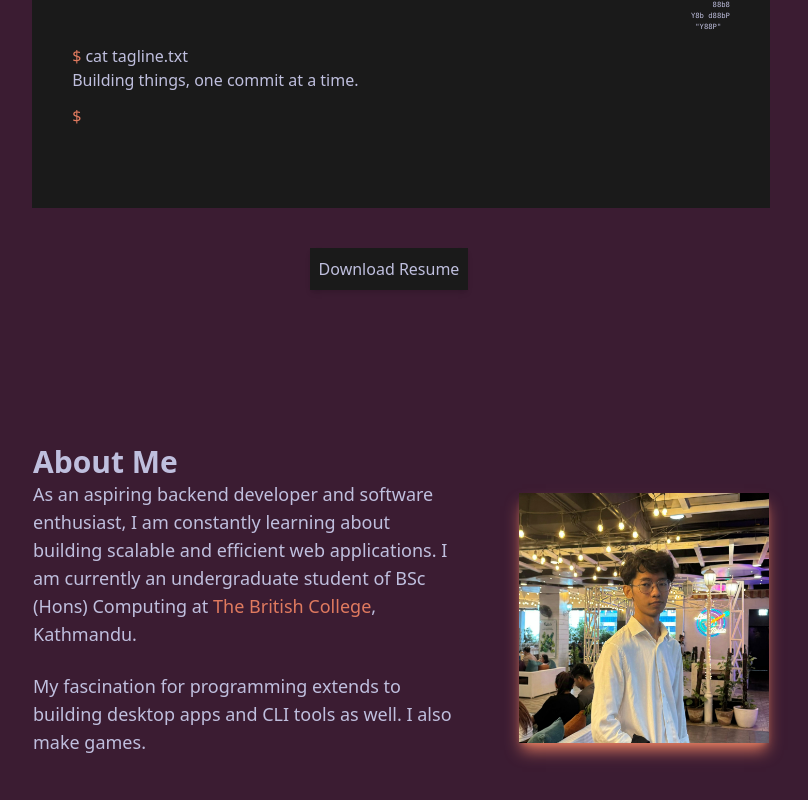
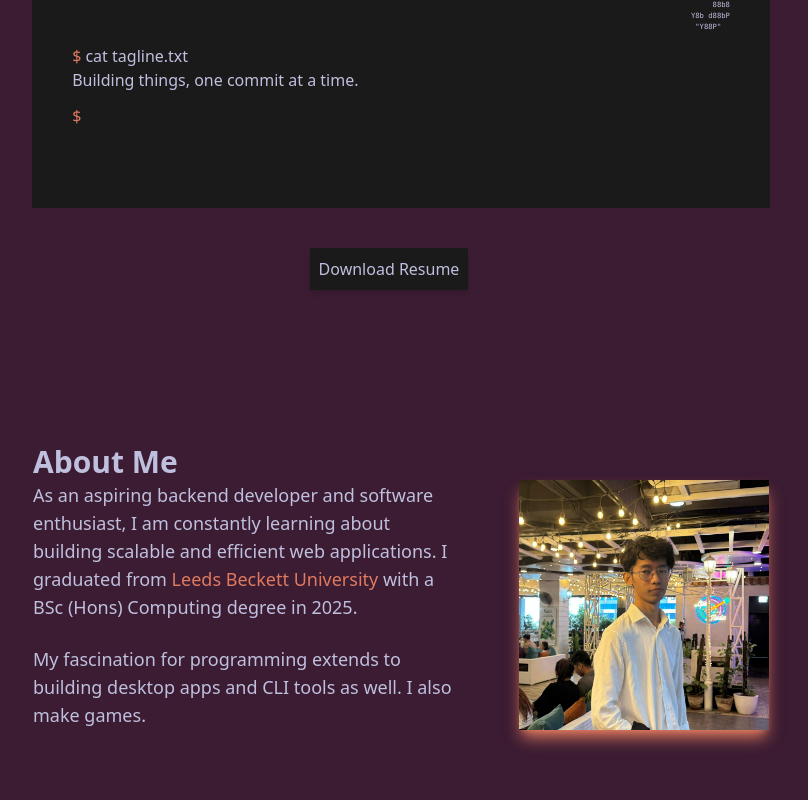
Before and after one commit to Bhabishworgrg/bhabishworgrg.github.io, a React (Vite) app: page / in a window 1280 px wide. Shown: the part 408-1208 px from the top of the page, without its empty margins (239-1047 px from the left). Built offline with nearby package versions, Linux system fonts and the light colour scheme.

Commit message:
Update about section

```diff
--- a/src/components/About.jsx
+++ b/src/components/About.jsx
@@ -6,7 +6,7 @@ function About() {
 			<div className='flex flex-col lg:flex-row items-center justify-center'>
 				<div>
 					<p className='mt-4 lg:mt-0 text-base lg:text-lg'>
-						As an aspiring backend developer and software enthusiast, I am constantly learning about building scalable and efficient web applications. I am currently an undergraduate student of BSc (Hons) Computing at <a href='https://www.thebritishcollege.edu.np/' className='text-highlight hover:saturate-150 transition-transform'>The British College</a>, Kathmandu.
+						As an aspiring backend developer and software enthusiast, I am constantly learning about building scalable and efficient web applications. I graduated from <a href='https://www.leedsbeckett.ac.uk/' className='text-highlight hover:saturate-150 transition-transform'>Leeds Beckett University</a> with a BSc (Hons) Computing degree in 2025.
 					</p>
 					<br/>
 					<p className='text-base lg:text-lg'>
```
